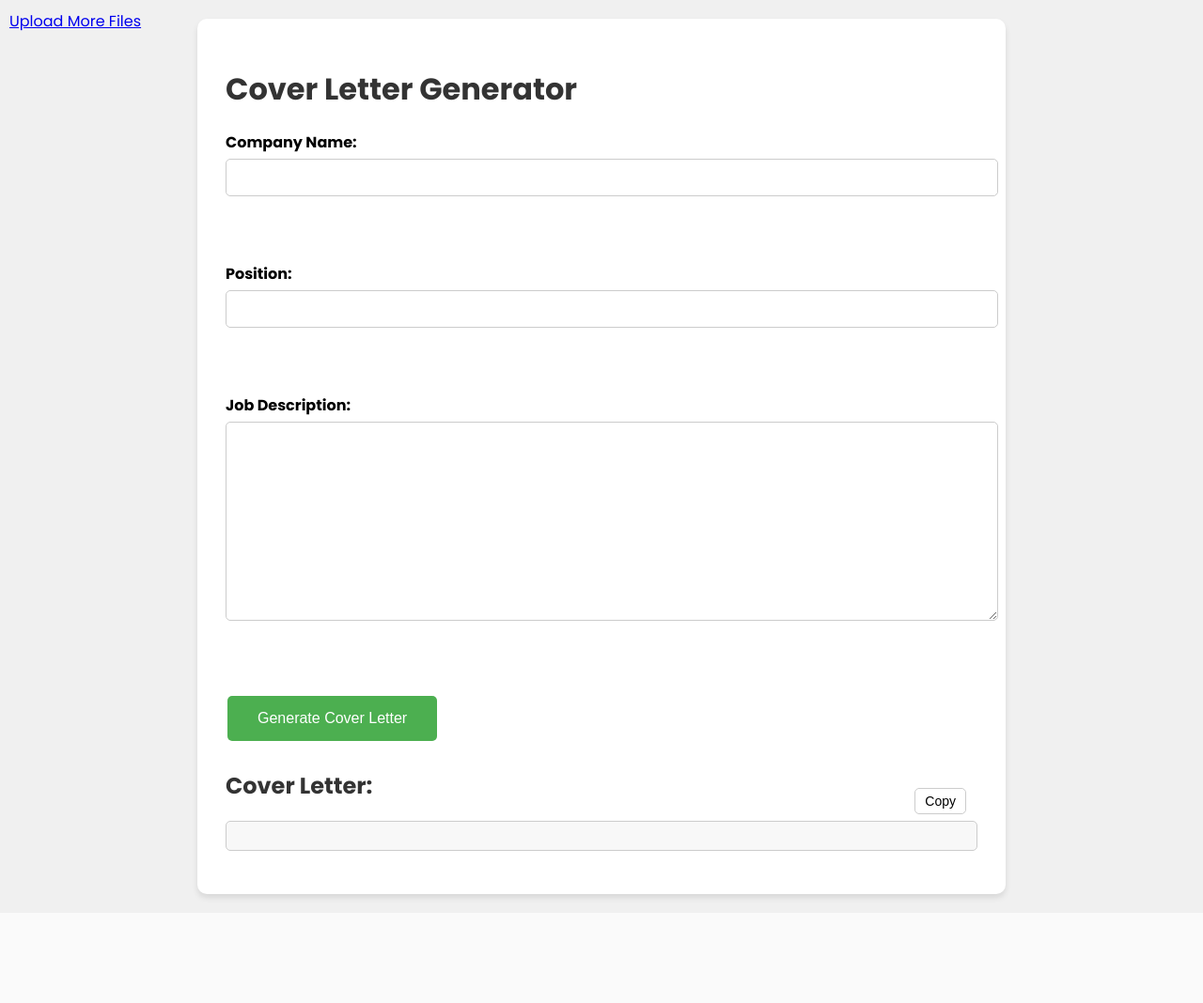
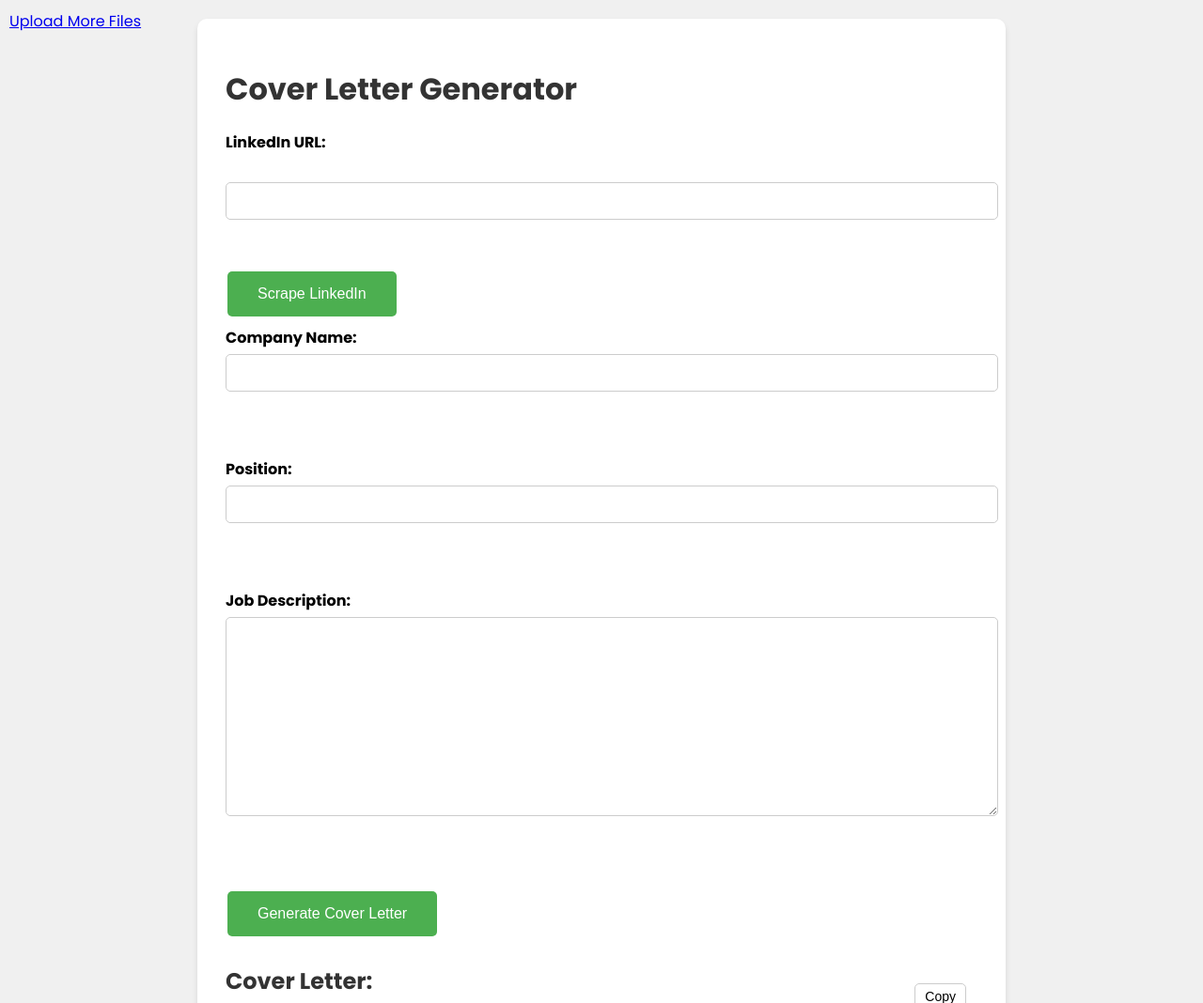
Before and after one commit to talqadi7/CoverLetterGenerator, a Flask app: page /job_details_page in a window 1280 px wide. Shown: the top 1068 px of the page at 94% size. Before the commit the page ends 960 px from the top, so only its background shows below. Run offline with Flask 2, Linux system fonts and the light colour scheme.

Commit message:
Added ability to scrape information from LinkedIn

```diff
--- a/app.py
+++ b/app.py
@@ -15,6 +15,10 @@ import logging
 import configparser
 from threading import Thread
 from pdfdocument.document import PDFDocument
+import json
+import html
+import requests
+from bs4 import BeautifulSoup
 
 from main import CoverLetterGenerator
 
@@ -47,6 +51,62 @@ def index():
 def job_details_page():
     # handler logic here
     return render_template("job_details_page.html")
+
+def get_html_from_url(url):
+    response = requests.get(url)
+    response.raise_for_status()  # This will raise an exception if there's an error
+    return response.text
+
+def scrape_linkedin_job_posting(html_doc):
+    soup = BeautifulSoup(html_doc, 'html.parser')
+
+    # Extract job title from the 'og:title' meta tag
+    og_title = soup.find('meta', property='og:title')['content']
+
+    # Split the 'og:title' content by ' hiring '
+    split_title = og_title.split(' hiring ')
+
+    # The first part is the company name
+    company_name = split_title[0]
+
+    # The second part contains the job title and location, split it by ' in '
+    job_title_location = split_title[1].split(' in ')
+
+    # The first part is the job title
+    job_title = job_title_location[0]
+
+    # Extract job description from the 'JobPosting' schema
+    job_posting_schema = soup.find('script', type='application/ld+json')
+    job_posting_data = json.loads(job_posting_schema.string)
+    job_description_html = job_posting_data['description']
+
+    # Convert HTML to plain text
+    job_description_soup = BeautifulSoup(job_description_html, 'html.parser')
+    job_description = job_description_soup.get_text(separator='\n')
+
+    # Unescape HTML entities
+    job_description = html.unescape(job_description)
+
+    return job_title, company_name, job_description
+
+
+@app.route("/scrape_linkedin", methods=["POST"])
+def scrape_linkedin():
+    linkedin_url = request.form.get("linkedin_url")
+
+    # Get the HTML content of the LinkedIn job posting page
+    html_doc = get_html_from_url(linkedin_url)
+
+    # Scrape the job posting
+    job_title, company_name, job_description = scrape_linkedin_job_posting(html_doc)
+
+    # Return the scraped data as a JSON response
+    return {
+        "job_title": job_title,
+        "company_name": company_name,
+        "job_description": job_description
+    }
+
 
 
 @app.route("/generate_cover_letter", methods=["POST"])
@@ -222,7 +282,7 @@ def download():
 
     pdf = PDFDocument(pdf_filename)
     pdf.init_report()
-    pdf.generate_style(font_size=12)
+    pdf.generate_style(font_size=11, font_name='Times-Roman')
     pdf.p(text)
     pdf.generate()
 
--- a/requirements.txt
+++ b/requirements.txt
@@ -5,3 +5,7 @@ pytest
 pytest-flask
 nltk
 PDFDocument
+pypdf
+tiktoken
+faiss
+bs4
--- a/templates/job_details_page.html
+++ b/templates/job_details_page.html
@@ -123,6 +123,9 @@
     <div class="container">
         <h1>Cover Letter Generator</h1>
         <form id="cover-letter-form">
+            <label for="linkedin_url">LinkedIn URL:</label><br>
+            <input type="text" id="linkedin_url" name="linkedin_url"><br>
+            <button type="button" id="scrape_linkedin">Scrape LinkedIn</button><br>
             <label for="company_name">Company Name:</label>
             <input type="text" id="company_name" name="company_name" required><br><br>
             <label for="position">Position:</label>
@@ -141,6 +144,15 @@
         </div>
     </div>
     <script>
+        $('#scrape_linkedin').click(function() {
+            var linkedin_url = $('#linkedin_url').val();
+            $.post('/scrape_linkedin', {linkedin_url: linkedin_url}, function(data) {
+                $('#company_name').val(data.company_name);
+                $('#position').val(data.job_title);
+                $('#job_descript').val(data.job_description);
+            });
+        });
+
         $('#cover-letter-form').submit(function(e) {
             e.preventDefault();
             $('.loader').show(); // Show the loading animation
```
Also changed, not shown: README.md.
